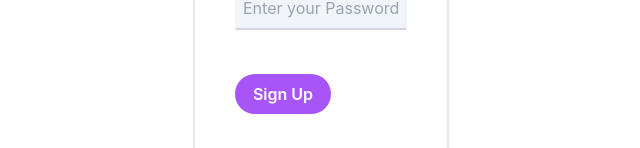
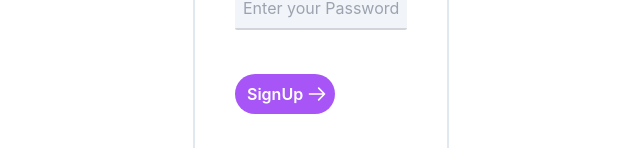
Before and after one commit to dashco-ord/dashcord-core, a Next.js app: page / in a window 1280 px wide. Shown: the part 646-794 px from the top of the page, without its empty margins (319-959 px from the left). Built offline with nearby package versions, Linux system fonts and the light colour scheme.

Commit message:
Feat : Plain signup

```diff
--- /dev/null
+++ b/components/LoadingIcon.tsx
@@ -0,0 +1,11 @@
+const LoadingIcon = () => {
+  return (
+    <svg
+      className='animate-spin w-4 h-4 fill-current shrink-0'
+      viewBox='0 0 16 16'>
+      <path d='M8 16a7.928 7.928 0 01-3.428-.77l.857-1.807A6.006 6.006 0 0014 8c0-3.309-2.691-6-6-6a6.006 6.006 0 00-5.422 8.572l-1.806.859A7.929 7.929 0 010 8c0-4.411 3.589-8 8-8s8 3.589 8 8-3.589 8-8 8z' />
+    </svg>
+  );
+};
+
+export default LoadingIcon;
--- /dev/null
+++ b/lib/passHash.ts
@@ -0,0 +1,5 @@
+import bcrypt from "bcrypt";
+
+export const hashPassword = async (password: string) => {
+  return await bcrypt.hash(password, 15);
+};
--- a/pages/api/signup.ts
+++ b/pages/api/signup.ts
@@ -0,0 +1,29 @@
+import { NextApiRequest, NextApiResponse } from "next";
+import { prisma } from "lib/prisma";
+import { UserRole } from "@prisma/client";
+import { hashPassword } from "lib/passHash";
+
+const signUpRoute = async (req: NextApiRequest, res: NextApiResponse) => {
+  if (req.method == "POST") {
+    const { rollNo, name, contact, email, password } = await req.body;
+    const passHash = await hashPassword(password);
+    try {
+      await prisma.student.create({
+        data: {
+          rollNo: rollNo,
+          name: name,
+          phoneNo: contact,
+          email: email,
+          passHash: passHash,
+        },
+      });
+      res.status(200).end();
+    } catch (error) {
+      console.log(error);
+      res.status(500).end();
+    }
+  }
+  res.status(405).end();
+};
+
+export default signUpRoute;
--- a/pages/index.tsx
+++ b/pages/index.tsx
@@ -2,6 +2,7 @@ import { useState } from "react";
 import axios from "axios";
 import Toast, { ToastParams } from "components/Toast";
 import { useRouter } from "next/router";
+import LoadingIcon from "components/LoadingIcon";
 
 const DefaultSignup = () => {
   const [rollNo, setRollNo] = useState("");
@@ -11,10 +12,12 @@ const DefaultSignup = () => {
   const [password, setPassword] = useState("");
   const [confirm, setConfirm] = useState("");
   const [toast, setToast] = useState<ToastParams>();
+  const [isLoading, setLoading] = useState(false);
   const router = useRouter();
   let signUp = false;
 
   const handleSignUp = async (e: any) => {
+    setLoading(true);
     e.preventDefault();
     if (password == confirm) {
       signUp = true;
@@ -32,9 +35,17 @@ const DefaultSignup = () => {
       if (signUp) {
         const res = await axios.post("/api/signup", data);
         if (res.status == 200) {
-          router.push("/details");
+          setToast({
+            type: "success",
+            message: "Signed up",
+          });
+          // router.push("/details");
         }
       } else {
+        setToast({
+          type: "error",
+          message: "Password didn't match bitch",
+        });
         throw "password not matching";
       }
     } catch (error) {
@@ -42,6 +53,8 @@ const DefaultSignup = () => {
         type: "error",
         message: "There was an error while Signing you up",
       });
+    } finally {
+      setLoading(false);
     }
   };
 
@@ -149,12 +162,29 @@ const DefaultSignup = () => {
           />
         </div>
 
-        <input
-          className='mt-5 p-2 w-24 text-white text-md font-semibold bg-purple-500 rounded-full'
+        <button
+          className='mt-5 p-2 w-fit flex items-center text-white text-md font-semibold bg-purple-500 rounded-full'
           type='submit'
-          value='Sign Up'
-          required
-        />
+          disabled={isLoading}>
+          <span className='pl-1 pr-1'>SignUp</span>
+          {isLoading ? (
+            <LoadingIcon />
+          ) : (
+            <svg
+              xmlns='http://www.w3.org/2000/svg'
+              className='h-5 w-5'
+              fill='none'
+              viewBox='0 0 24 24'
+              stroke='currentColor'
+              strokeWidth={2}>
+              <path
+                strokeLinecap='round'
+                strokeLinejoin='round'
+                d='M14 5l7 7m0 0l-7 7m7-7H3'
+              />
+            </svg>
+          )}
+        </button>
       </form>
     </div>
   );
```
